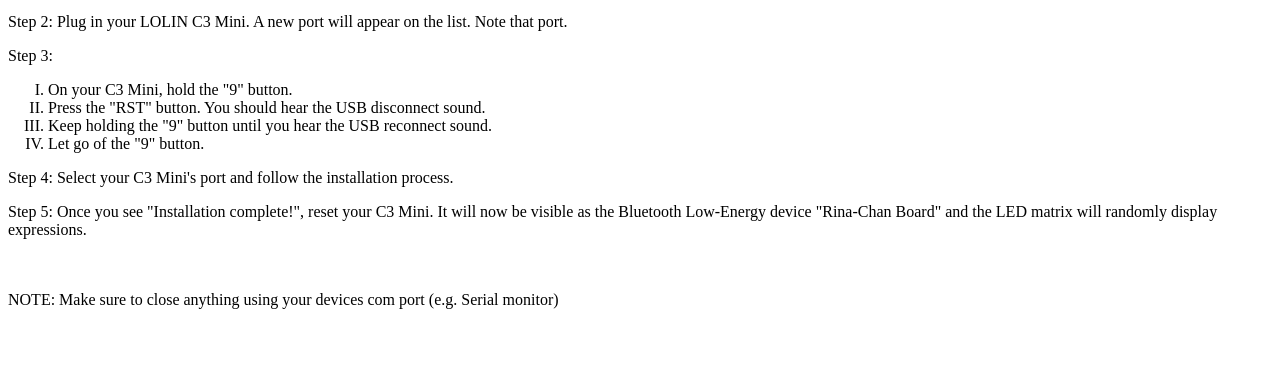
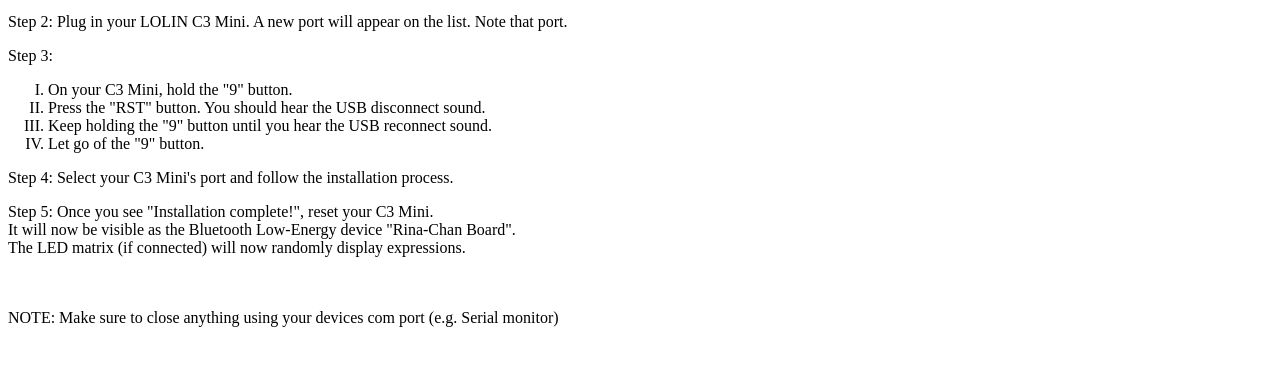
Before and after one commit to blockwonkel/Rina, a plain HTML site: page flash.html in a window 1280 px wide. Shown: the part 101-466 px from the top of the page. Drawn offline with Linux system fonts and the light colour scheme.

Commit message:
Update flash.html

```diff
--- a/flash.html
+++ b/flash.html
@@ -15,7 +15,9 @@
                 <LI> Let go of the "9" button.
     </OL>
     <p>Step 4: Select your C3 Mini's port and follow the installation process.</p>
-    <p>Step 5: Once you see "Installation complete!", reset your C3 Mini. It will now be visible as the Bluetooth Low-Energy device "Rina-Chan Board" and the LED matrix will randomly display expressions.</p>
+    <p>Step 5: Once you see "Installation complete!", reset your C3 Mini. <br>
+        It will now be visible as the Bluetooth Low-Energy device "Rina-Chan Board". <br>
+        The LED matrix (if connected) will now randomly display expressions.</p>
 
     <div id="main" style="display: none;">
 
```
